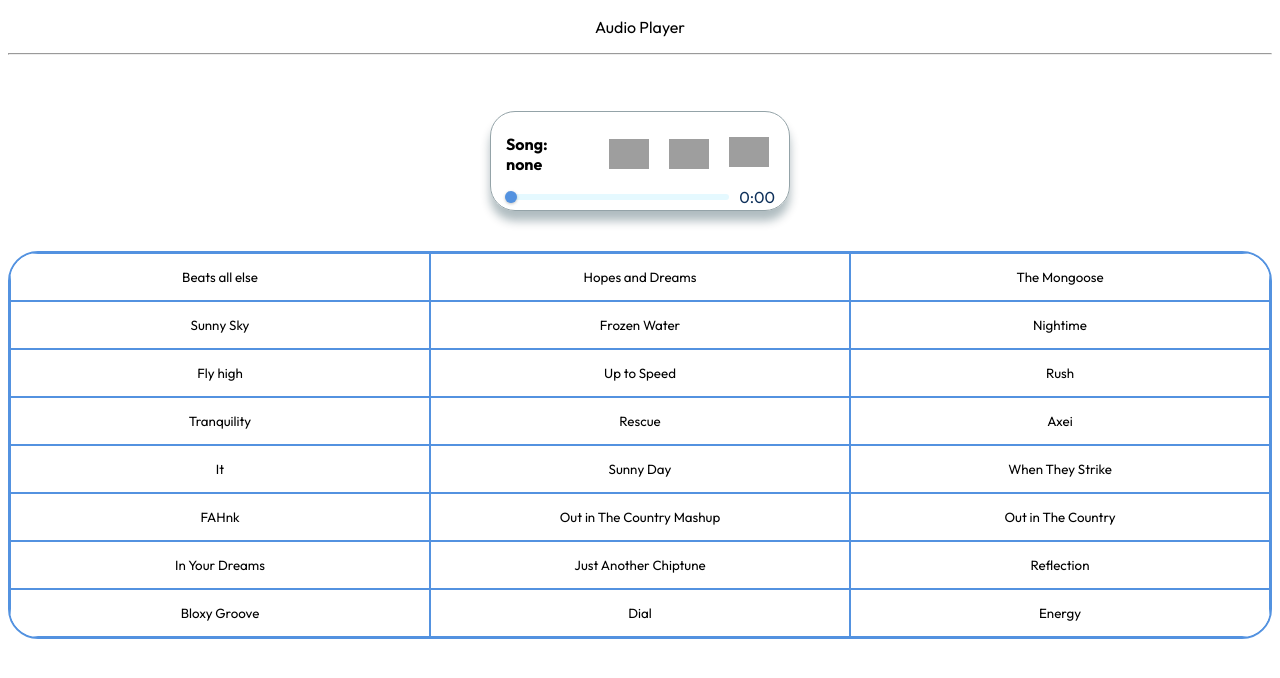
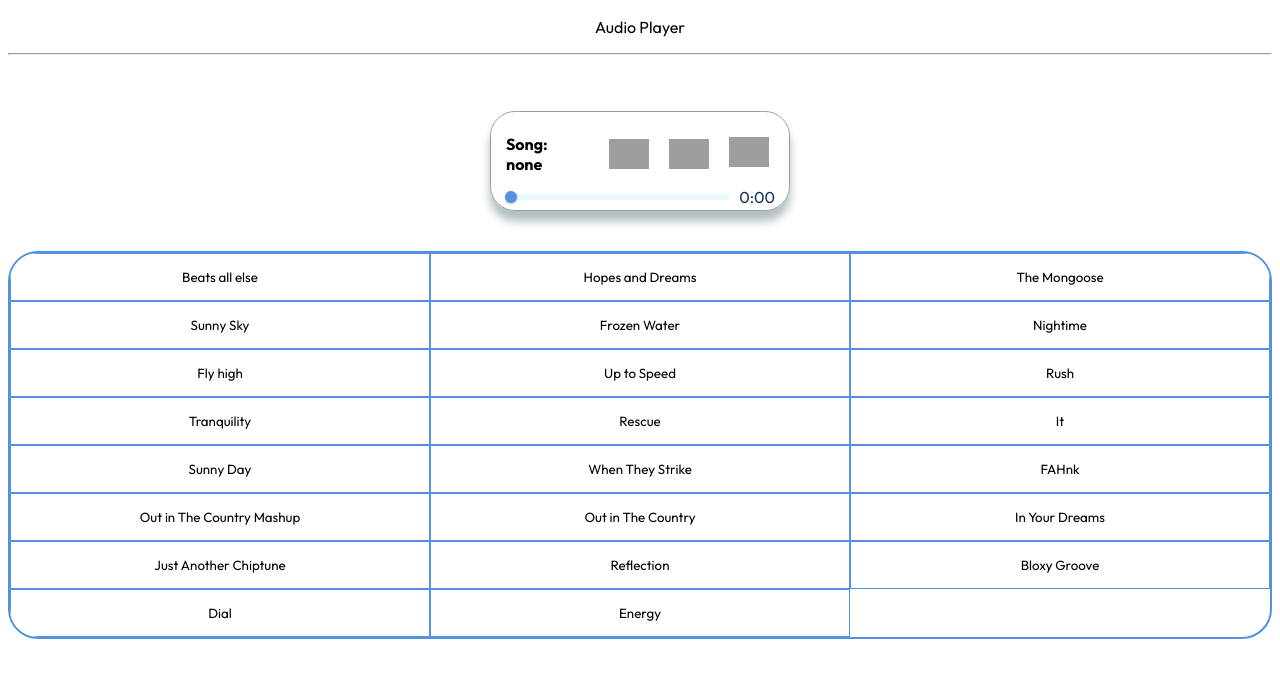
Before and after one commit to yoylecookie/newsong, a plain HTML site: page index.html in a window 1280 px wide. Shown: the part 90-768 px from the top of the page. Drawn offline with Linux system fonts and the light colour scheme; grey boxes are pictures that could not be loaded.

Commit message:
Update index.html

```diff
--- a/index.html
+++ b/index.html
@@ -296,13 +296,8 @@
 
 <button onclick="songes(this,
 'https://file.garden/Z_Zkhskjxktxt43S/Onion%20Tunes/Audio/rescue.mp3',
-'I guess this ends my 3-part ARG, where somebody gets eaten by IT, goes down to the City of Mortem and hears everybody chant AXEI, and finally gets RESCUEd',
+'Rescue from idk',
 'Rescue')">Rescue</button>
-
-<button onclick="songes(this,
-'https://file.garden/Z_Zkhskjxktxt43S/Onion%20Tunes/Audio/Axei.mp3',
-'Caesar7',
-'Axei')">Axei</button>
 
 <button onclick="songes(this,
 'https://file.garden/Z_Zkhskjxktxt43S/Onion%20Tunes/Audio/It-song-pls-work.mp3',
```
